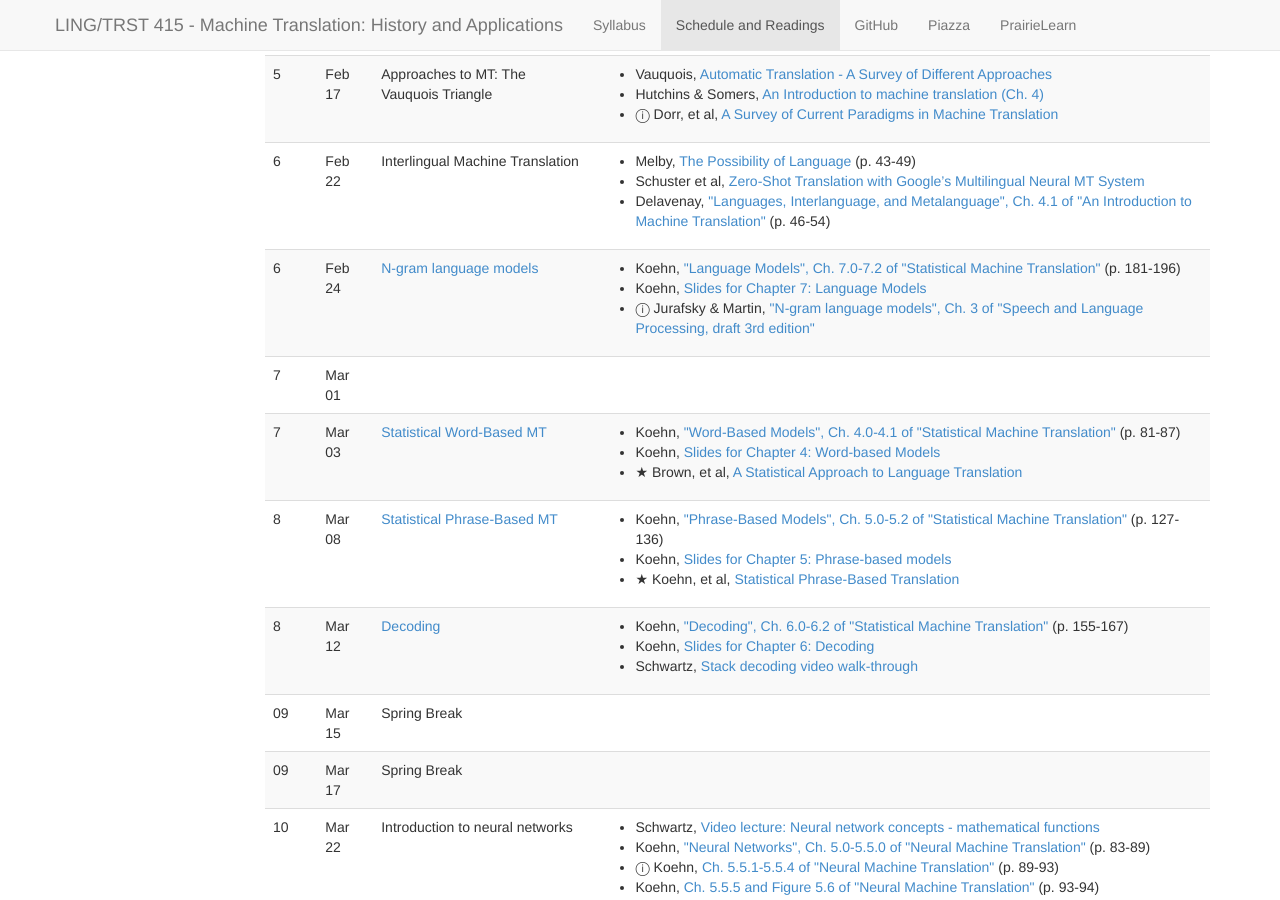
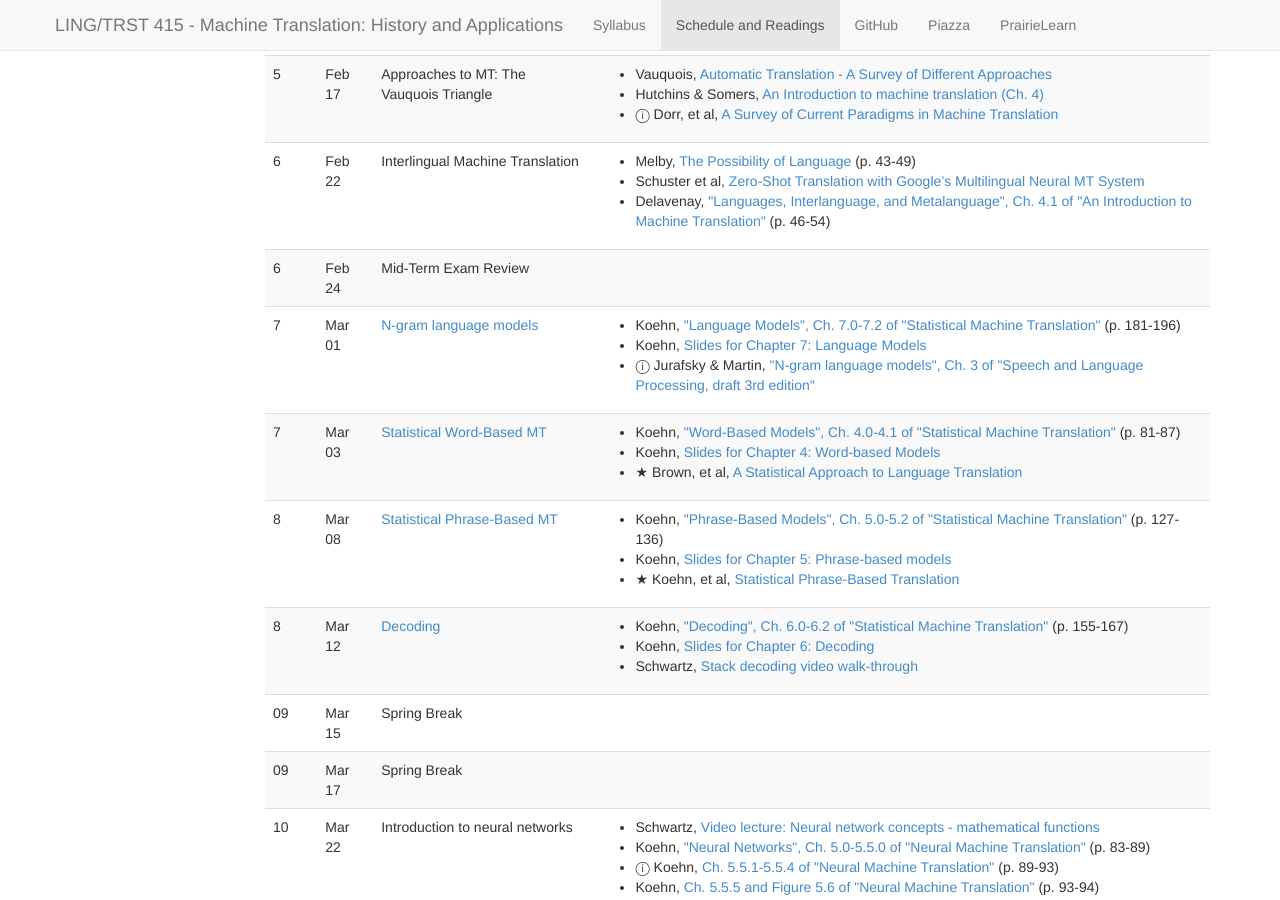
Before and after one commit to 2022-Spring-UIUC-LING415/2022-Spring-UIUC-LING415.github.io, a Jekyll site: the page built from schedule.md, in a window 1280 px wide and 900 px high, scrolled down 1315 px. Built offline with Jekyll 4.4.1, drawn with Linux system fonts in a browser that asks for light colours; nearby versions of some CDN libraries.

Commit message:
Added midterm exam review

```diff
--- a/_data/schedule.yaml
+++ b/_data/schedule.yaml
@@ -304,6 +304,10 @@
 -
   week: 6
   date: 2020-02-24
+  title: Mid-Term Exam Review
+-
+  week: 7
+  date: 2020-03-01
   title: N-gram language models
   slides: http://statmt.org/book/slides/07-language-models.pdf
   reading:
@@ -321,9 +325,6 @@
       title: "\"N-gram language models\", Ch. 3 of \"Speech and Language Processing, draft 3rd edition\""
       url: https://web.stanford.edu/~jurafsky/slp3/3.pdf
       optional: true
--
-  week: 7
-  date: 2020-03-01
 -
   week: 7
   date: 2020-03-03
```
